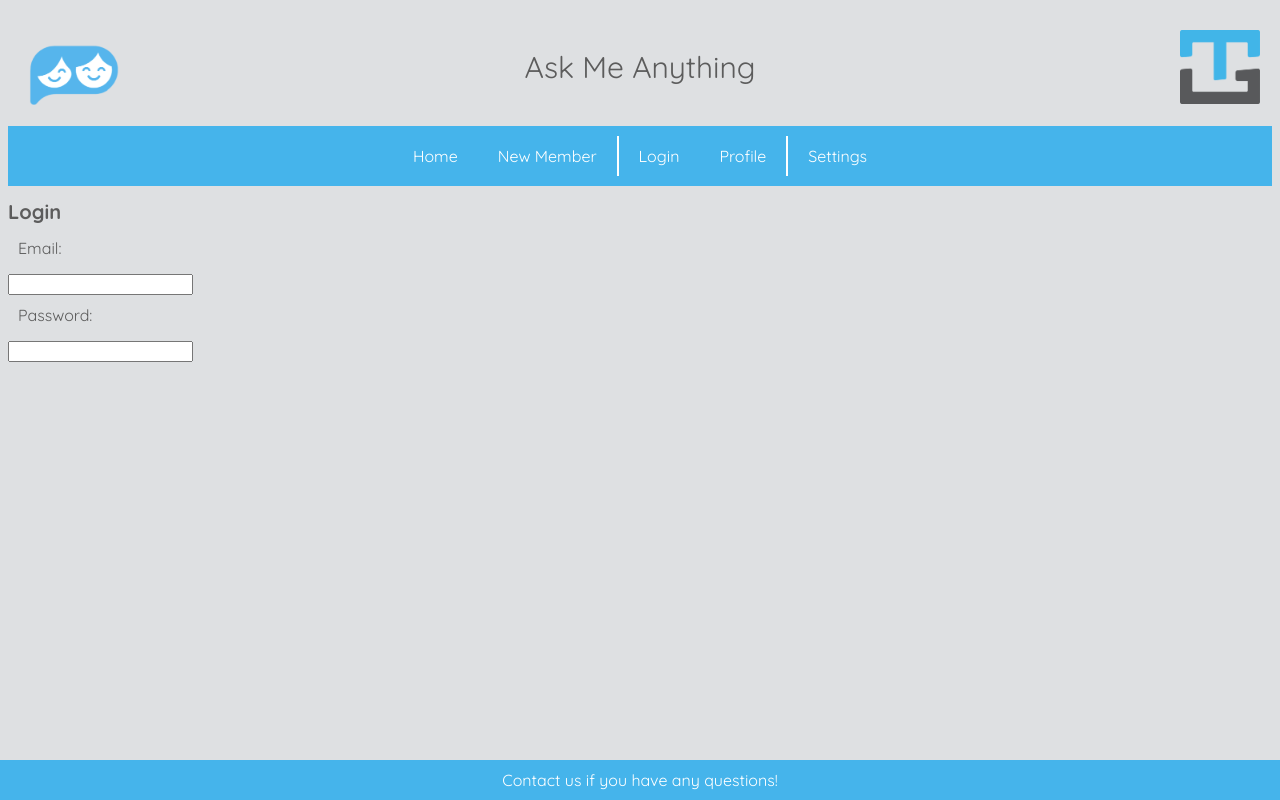
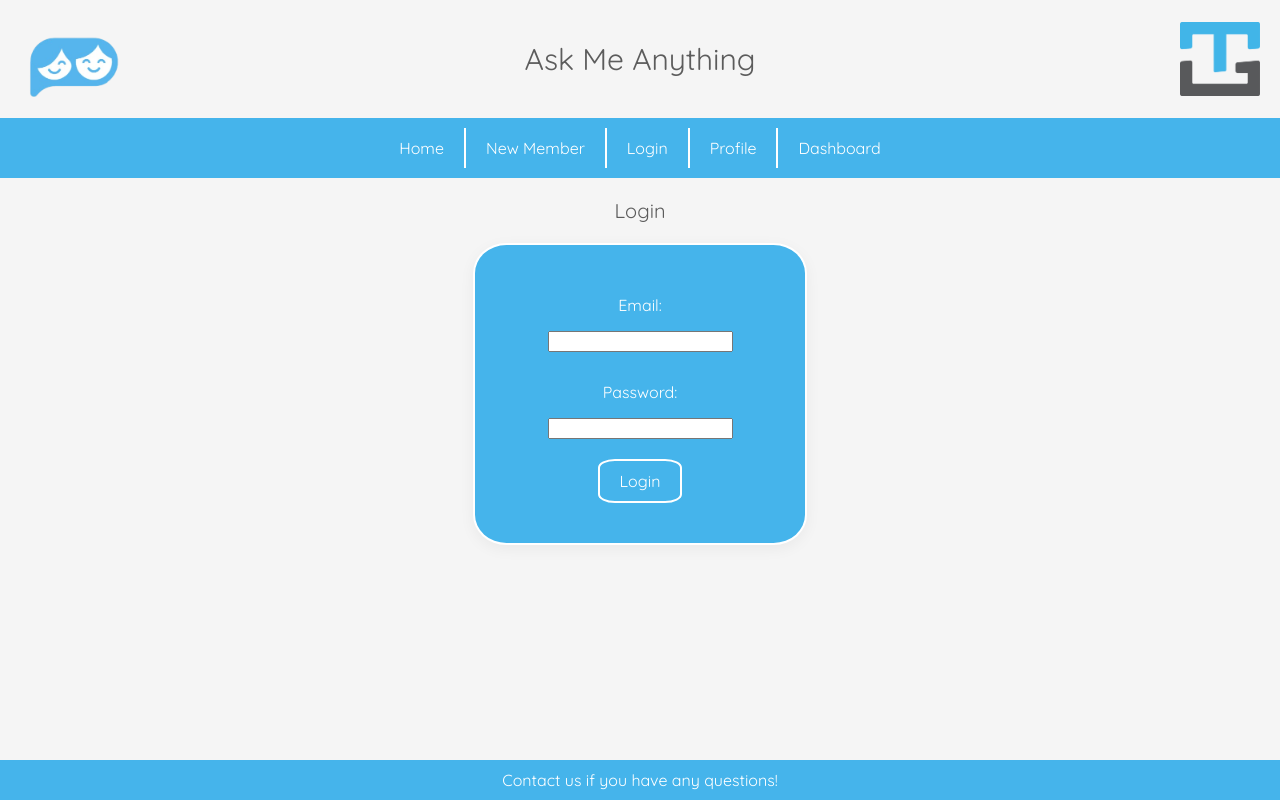
Before and after one commit to naman0r/ama-consulting-project, a React (Vite) app in the folder frontend/: page /login in a window 1280 px wide. Built offline with nearby package versions, Linux system fonts and the light colour scheme.

Commit message:
added routes and basic styling for most pages

```diff
--- a/frontend/src/components/TopNav.jsx
+++ b/frontend/src/components/TopNav.jsx
@@ -6,16 +6,21 @@ import { Link } from 'react-router-dom';
 const TopNav = () => {
   return (
   <nav className= "nav_bar">
-    <Link to="/">
+    <Link className="nav_link" to="/">
     <button className="nav_button">Home</button>
     </Link>
+    <Link className="nav_link" to="/new-member">
     <button className="nav_button" >New Member</button>
-    <Link to="/login">
+    </Link>
+    <Link className="nav_link" to="/login">
     <button className="nav_button">Login</button>
       </Link>
-    <button className="nav_button">Profile
-    </button>
-    <button className="nav_button">Settings</button>
+    <Link className="nav_link" to="/profile">
+    <button className="nav_button">Profile</button>
+    </Link>
+    <Link className="nav_link" to="/admin">
+    <button className="nav_button">Dashboard</button>
+    </Link>
     </nav>
   );
 }
--- a/frontend/src/main.jsx
+++ b/frontend/src/main.jsx
@@ -5,10 +5,16 @@ import { createBrowserRouter, RouterProvider } from "react-router-dom";
 
 import Home from "./pages/Home";
 import Login from "./pages/Login";
+import Profile from "./pages/Profile";
+import NewMember from "./pages/NewMember";
+import Admin from "./pages/Admin";
 
 const router = createBrowserRouter([
   { path: "/", element: <Home /> },
   { path: "/login", element: <Login /> },
+  { path: "/profile", element: <Profile /> },
+  { path: "/new-member", element: <NewMember /> },
+  { path: "/admin", element: <Admin /> }
 ]);
 
 createRoot(document.getElementById("root")).render(
--- /dev/null
+++ b/frontend/src/pages/Admin.jsx
@@ -0,0 +1,33 @@
+import { useState } from "react";
+
+import "../styles/Home.css";
+import "../styles/Admin.css";
+import TopNav from "../components/TopNav";
+import Footer from "../components/Footer";
+import Header from "../components/Header";
+
+function Admin() {
+
+  return (
+    <>
+      <Header />
+      <TopNav />
+      <p className="p3">
+        Admin Dashboard
+      </p>
+      <button className="select_btn">
+        Select AMA!</button>
+      <div className="admin_page">
+      <div className="ama_history">
+      <p className="p1">
+        feed with the past AMAs, including name, fun facts, and blurb,  will show here
+      </p>
+      </div>
+
+      </div>
+      <Footer />
+    </>
+  );
+}
+
+export default Admin;
--- a/frontend/src/pages/Home.jsx
+++ b/frontend/src/pages/Home.jsx
@@ -6,16 +6,26 @@ import Footer from "../components/Footer";
 import Header from "../components/Header";
 
 function Home() {
-  const [count, setCount] = useState(0);
 
   return (
     <>
       <Header />
       <TopNav />
+      <div className="home_page">
       <p className="p1">
         Our website will automate the AMA selection process, having a place where members can submit fun facts and a personal blurb.
         Then, each week, a member is chosen at random and the website will generate a response that can be posted in Slack.
       </p>
+      <p className="p3">
+        Current AMA:
+      </p>
+      <div className="ama_feed">
+      <p className="p1">
+        feed with the current AMA, including name, fun facts, and blurb,  will show here
+      </p>
+      </div>
+      </div>
+
       <Footer />
     </>
   );
--- a/frontend/src/pages/Login.jsx
+++ b/frontend/src/pages/Login.jsx
@@ -1,7 +1,10 @@
 import React, { useState } from "react";
 import { useNavigate } from 'react-router-dom';
+import { Link } from 'react-router-dom';
+
 
 import "../styles/Home.css";
+import "../styles/Login.css";
 import TopNav from "../components/TopNav";
 import Footer from "../components/Footer";
 import Header from "../components/Header";
@@ -31,7 +34,9 @@ const navigate = useNavigate();
     <div>
       <Header />
       <TopNav />
-      <h1>Login</h1>
+
+      <main className="login_page">
+      <p className="p3">Login</p>
       <form onSubmit={handleSubmit}>
         <div>
           <p className="p2">Email:</p>
@@ -51,7 +56,13 @@ const navigate = useNavigate();
             required
           />
         </div>
+        <Link className="login_link" to="/admin">
+        <button className="login_btn">
+          Login
+        </button>
+        </Link>
       </form>
+      </main>
       <Footer />
     </div>
   );
--- /dev/null
+++ b/frontend/src/pages/NewMember.jsx
@@ -0,0 +1,23 @@
+import { useState } from "react";
+
+import "../styles/Home.css";
+import TopNav from "../components/TopNav";
+import Footer from "../components/Footer";
+import Header from "../components/Header";
+
+function NewMember() {
+  const [count, setCount] = useState(0);
+
+  return (
+    <>
+      <Header />
+      <TopNav />
+      <p className="p1">
+        New Member
+      </p>
+      <Footer />
+    </>
+  );
+}
+
+export default NewMember;
--- /dev/null
+++ b/frontend/src/pages/Profile.jsx
@@ -0,0 +1,41 @@
+import { useState } from "react";
+
+import "../styles/Home.css";
+import "../styles/Profile.css";
+import TopNav from "../components/TopNav";
+import Footer from "../components/Footer";
+import Header from "../components/Header";
+
+function Profile() {
+  const name = "[Name]";
+  const email = "[Email]";
+  const blurb = "[Blurb]";
+  const funfacts = "[fun facts]";
+  return (
+    <>
+      <Header />
+      <TopNav />
+      <p className="p3">Profile</p>
+      <div className="profile_page">
+        <div className="profile_field">
+          <p className="p2">Name: {name}</p>
+
+        </div>
+        <div className="profile_field">
+          <p className="p2">Email: {email} </p>
+        </div>
+        <div className="profile_field_lg">
+          <p className="p2">Fun Facts: </p>
+          <p className="p2"> {funfacts} </p>
+        </div>
+        <div className="profile_field_lg">
+          <p className="p2">About Me: </p>
+          <p className="p2"> {blurb} </p>
+        </div>
+        </div>
+      <Footer />
+    </>
+  );
+}
+
+export default Profile;
--- /dev/null
+++ b/frontend/src/styles/Admin.css
@@ -0,0 +1,25 @@
+.ama_history {
+    display: flex;
+    flex-direction: column;
+    gap: 20px;
+    background: white;
+    padding: 40px;
+    border-radius: 10%;
+    width: 100%;
+    max-width: 250px;
+    align-items: center;
+    justify-content: center;
+    border: 2px solid #45b4eb;
+  }
+
+  .select_btn {
+    margin-left: 12px;
+  }
+
+
+  .admin_page {
+    display: flex;
+    justify-content: center;
+    align-items: center;
+    flex-direction: row;
+  }
--- a/frontend/src/styles/Home.css
+++ b/frontend/src/styles/Home.css
@@ -3,7 +3,18 @@
   justify-content: center;
   align-items: center;
   color: #5c5c5c;
-  background-color: #dee0e2;
+  font-family: 'Quicksand', sans-serif;
+  margin-top: 10px;
+  margin-left: 10px;
+  margin-right: 10px;
+  text-align: center;
+}
+
+.p2 {
+  display: flex;
+  justify-content: center;
+  align-items: center;
+  color: white;
   font-family: 'Quicksand', sans-serif;
   margin-top: 10px;
   margin-left: 10px;
@@ -11,30 +22,51 @@
   text-align: left;
 }
 
-.p2 {
+.p3 {
   display: flex;
-  justify-content: left;
-  align-items: left;
-  color: #5c5c5c;
-  background-color: #dee0e2;
-  font-family: 'Quicksand', sans-serif;
-  margin-top: 10px;
-  margin-left: 10px;
-  margin-right: 10px;
-  text-align: left;
-}
-
-body
-{
-  background-color: #dee0e2;
-}
-
-h1 {
-  display: flex;
-    justify-content: left;
+    justify-content: center;
     color: #5c5c5c;
     font-family: 'Quicksand';
     font-size: 20px;
     text-align: left;
 
 }
+
+.ama_feed {
+  display: flex;
+  flex-direction: column;
+  gap: 20px;
+  background: white;
+  padding: 40px;
+  border-radius: 10%;
+  width: 100%;
+  max-width: 250px;
+  align-items: center;
+  justify-content: center;
+  border: 2px solid #45b4eb;
+}
+
+.home_page {
+  display: flex;
+    justify-content: center;
+    align-items: center;
+    flex-direction: column;
+}
+
+button, .select_btn {
+  background-color: #45b4eb;
+    border: none;
+    color: white;
+    padding: 10px 20px;
+    text-align: center;
+    display: flex;
+    font-size: 16px;
+    cursor: pointer;
+    font-family: 'Quicksand';
+}
+
+body
+{
+  background-color: #f5f5f5;
+  margin: 0;
+}
--- /dev/null
+++ b/frontend/src/styles/Login.css
@@ -0,0 +1,42 @@
+form {
+    display: flex;
+    flex-direction: column;
+    gap: 20px;
+    background: #45b4eb;
+    padding: 40px;
+    border-radius: 10%;
+    box-shadow: 0 4px 15px rgba(0, 0, 0, 0.05);
+    width: 100%;
+    max-width: 250px;
+    align-items: center;
+    justify-content: center;
+    border: 2px solid white;
+    margin-bottom: 10%;
+}
+
+.login_btn {
+    background-color: #45b4eb;
+    border: none;
+    color: white;
+    padding: 10px 20px;
+    text-align: center;
+    display: flex;
+    font-size: 16px;
+    border-radius: 20%;
+    border: 2px solid white;
+    cursor: pointer;
+    font-family: 'Quicksand';
+}
+
+  .login_page {
+    display: flex;
+    justify-content: center;
+    align-items: center;
+    flex-direction: column;
+  }
+
+
+.login_link {
+    text-decoration: none;
+    color: inherit;
+  }
--- /dev/null
+++ b/frontend/src/styles/Profile.css
@@ -0,0 +1,40 @@
+.profile_field {
+    display: flex;
+    flex-direction: column;
+    background: #45b4eb;
+    padding: 10px;
+    border-radius: 10%;
+    box-shadow: 0 4px 15px rgba(0, 0, 0, 0.05);
+    width: 30%;
+    max-width: 200px;
+    align-items: center;
+    justify-content: center;
+    border: 2px solid white;
+    margin-bottom: 10px;
+    height: 30%;;
+}
+
+
+.profile_field_lg {
+    display: flex;
+    flex-direction: column;
+    background: #45b4eb;
+    padding: 10px;
+    border-radius: 10%;
+    box-shadow: 0 4px 15px rgba(0, 0, 0, 0.05);
+    width: 40%;
+    max-width: 300px;
+    align-items: center;
+    justify-content: center;
+    border: 2px solid white;
+    margin-bottom: 10px;
+    height: 30%;;
+}
+
+
+.profile_page {
+    display: flex;
+    justify-content: space-evenly;
+    align-items: center;
+    flex-wrap: wrap;
+}
--- a/frontend/src/styles/TopNav.css
+++ b/frontend/src/styles/TopNav.css
@@ -33,7 +33,7 @@
     display: flex;
     justify-content: center;
     align-items: center;
-    background-color: #dee0e2;
+    background-color: #f5f5f5;
     color: #5c5c5c;
     font-family: 'Quicksand';
     font-size: 30px;
@@ -51,10 +51,10 @@
     right: 0;
   }
 
-  .nav_button:not(:last-child) {
+  .nav_link:not(:last-child) {
     border-right: 2px solid white;
   }
 
-  .nav_button:hover {
+  button:hover {
     background-color: #74d0fc;
   }
```
Also changed, not shown: frontend/src/assets/blue-logo.png.
